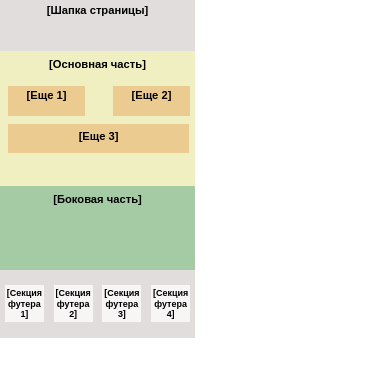
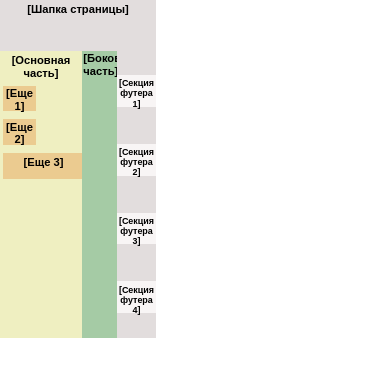
Before and after one commit to nastyaclifford/Grid_Adaptive_Design, a plain HTML site: page index.html in a window 390 px wide. Drawn offline with Linux system fonts and the light colour scheme.

Commit message:
second commit

```diff
--- a/assets/style.css
+++ b/assets/style.css
@@ -5,9 +5,9 @@
     height: 40vh;
     width: 50vw;
     grid-template-areas:
-    "header header"
-    "main aside"
-    "footer footer";
+    "header"
+    "main"
+    "footer";
     font-size: 0.7em;
     font-family: Arial, Helvetica, sans-serif;
     font-weight: 700;
@@ -18,10 +18,15 @@
     text-align: center;
     padding: 2%;
 }
-.main{
+.middleblock{
     grid-area: main;
     background: rgb(239, 239, 193);
     text-align: center;
+    display:grid;
+    grid-template-columns: 70% 30%;
+}
+.middleblock__main{
+    grid-column: 1/2;
     padding: 4%;
 }
 .main__sections{
@@ -40,10 +45,10 @@
     grid-column: 1/3;
     width: 90%;
 }
-.aside{
-    grid-area: aside;
+.middleblock__sideblock{
+    grid-column: 2/3;
+    padding: 4%;
     text-align: center;
-    padding: 4%;
     background: rgb(165, 203, 165);
 }
 .footer{
@@ -67,8 +72,8 @@
         grid-template-columns: 60% 20% 20%;
         grid-template-rows: 15% 1fr;
         grid-template-areas:
-        "header header header"
-        "main aside footer";
+        "header header"
+        "main footer";
     }
     .footer{
         grid-template-rows: 20% 20% 20% 20% ;
@@ -80,12 +85,28 @@
 
 @media screen and (max-width: 767px){
     .container{
-        grid-template-columns: 100%;
-        grid-template-rows: 15% 40% 25% 20%;
-        grid-template-areas:
-        "header"
-        "main"
-        "aside"
-        "footer";
+            grid-template-columns: 60% 20% 20%;
+            grid-template-rows: 15% 1fr;
+            grid-template-areas:
+            "header header"
+            "main footer";
+        }
+        .footer{
+            grid-template-rows: 20% 20% 20% 20% ;
+            grid-template-columns: 100%;
+            align-content: space-evenly;
+            align-items: center;
+        }
+        .main__sections{
+            grid-template-rows: 30% 30% 30%;
+        }
+        .sections__article{
+            grid-row: 1/2;
+        }
+        .middle{
+            grid-row: 2/3;
+        }
+        .bottom{
+            grid-row: 3/4;
+        }
     }
-}
--- a/index.html
+++ b/index.html
@@ -11,15 +11,18 @@
   <body>
     <div class="container">
       <header class="header">[Шапка страницы]</header>
-      <main class="main">
-        [Основная часть]
-        <div class="main__sections">
-          <div class="sections__article">[Еще 1]</div>
-          <div class="sections__article">[Еще 2]</div>
-          <div class="sections__article bottom">[Еще 3]</div>
+      <main class="middleblock">
+        <div class="middleblock__main">
+          [Основная часть]
+          <div class="main__sections">
+            <div class="sections__article">[Еще 1]</div>
+            <div class="sections__article middle">[Еще 2]</div>
+            <div class="sections__article bottom">[Еще 3]</div>
+          </div>
         </div>
+        <aside class="middleblock__sideblock">[Боковая часть]</aside>
       </main>
-      <aside class="aside">[Боковая часть]</aside>
+
       <footer class="footer">
         <div class="footer__section">[Секция футера 1]</div>
         <div class="footer__section">[Секция футера 2]</div>
```
